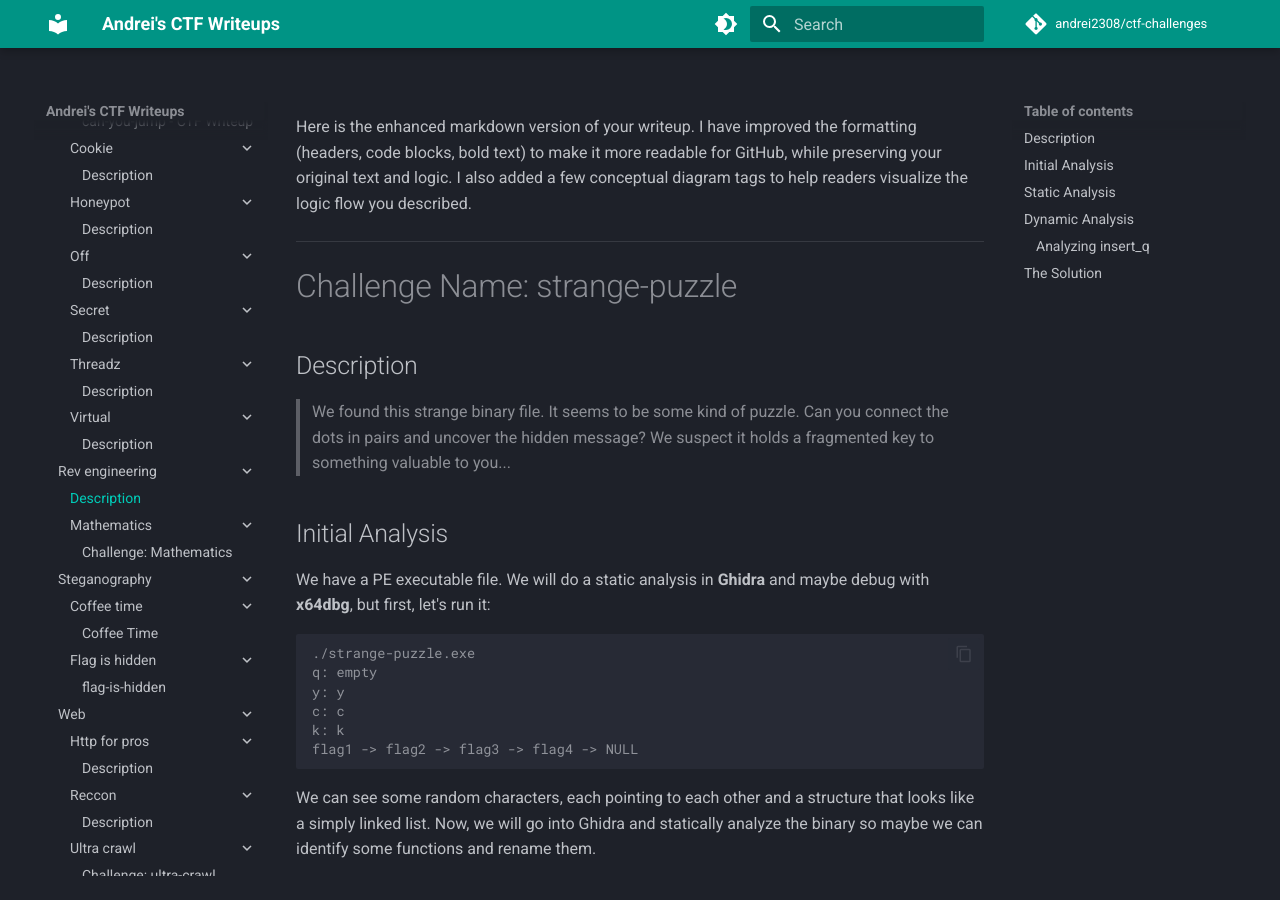
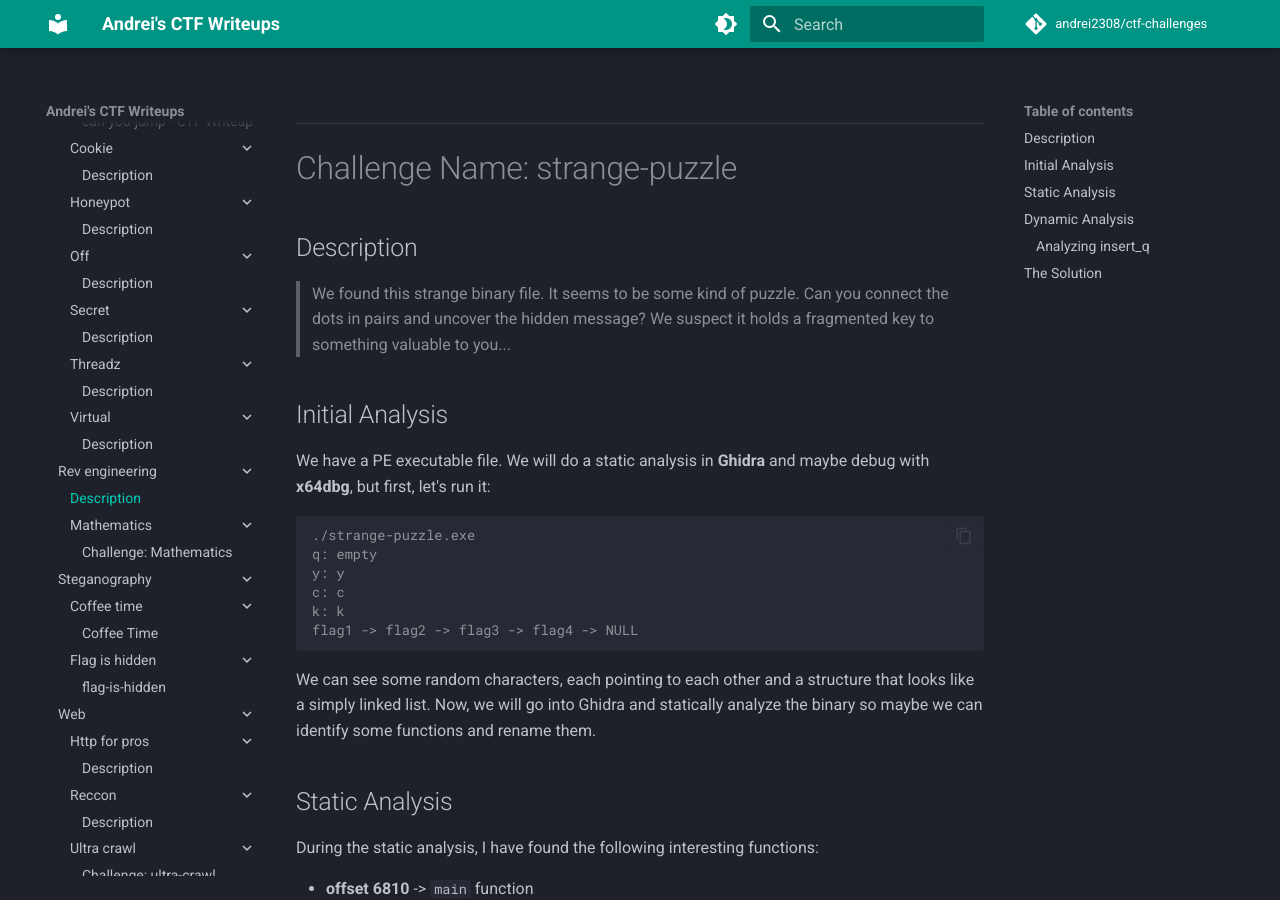
Before and after one commit to andrei2308/ctf-challenges, an MkDocs documentation site: the page built from docs/cyberedu/rev_engineering/description.md, in a window 1280 px wide and 900 px high. Built offline with MkDocs 1.6.1 and Material for MkDocs 9.7.7, drawn with Linux system fonts in a browser that asks for light colours; comment, search, counter and statistics services are not loaded.

Commit message:
feat: modify strange writeup

```diff
--- a/docs/cyberedu/rev_engineering/description.md
+++ b/docs/cyberedu/rev_engineering/description.md
@@ -1,4 +1,3 @@
-Here is the enhanced markdown version of your writeup. I have improved the formatting (headers, code blocks, bold text) to make it more readable for GitHub, while preserving your original text and logic. I also added a few conceptual diagram tags to help readers visualize the logic flow you described.
 
 ---
 
```
